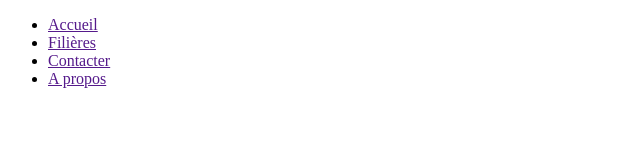
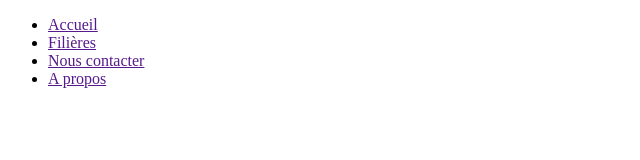
Before and after one commit to Fagbegnon/Site-Esgis, a plain HTML site: page index.html in a window 1280 px wide. Shown: the full height of the page, 0-640 px from the left. Drawn offline with Linux system fonts and the light colour scheme.

Commit message:
Modification de contacter

```diff
--- a/index.html
+++ b/index.html
@@ -11,7 +11,7 @@
         <ul>
             <li><a href="">Accueil</a></li>
             <li><a href="">Filières</a></li>
-            <li><a href="">Contacter</a></li>
+            <li><a href="">Nous contacter</a></li>
             <li><a href="">A propos</a></li>
         </ul>
     </nav>
```
